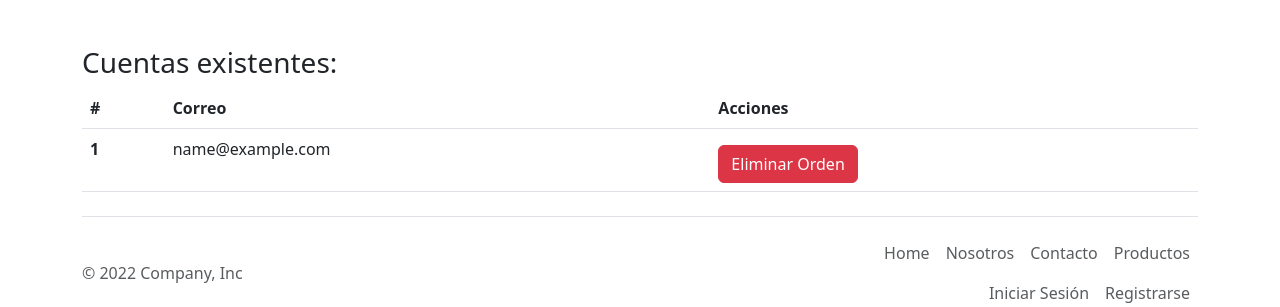
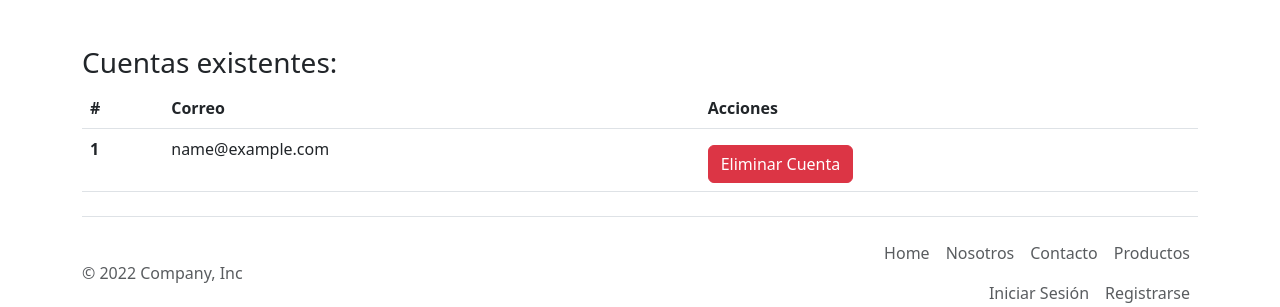
Before and after one commit to villagraandres/FrutiApp, a PHP site: template views/admin/cuenta.php in a window 1280 px wide. Shown: the part 490-797 px from the top of the page. Run offline with PHP 8.4, Linux system fonts and the light colour scheme; the template is opened without the code that fills it: most values are stand-ins (such as "Sample title", 1, 10 or a date in 2020); data that the repository does not hold is empty; some libraries are stand-ins or nearby versions.

Commit message:
Last commit

```diff
--- a/views/admin/cuenta.php
+++ b/views/admin/cuenta.php
@@ -36,7 +36,7 @@
       <th scope="row"><?php echo $usuarios->id ?></td>
       <td><?php echo $usuarios->email ?></td>
       <td>
-      <button  class="btn btn-danger text-white mt-2 eliminar-orden " data-id="<?php echo $usuarios->id?>" >Eliminar Orden</button>
+      <button  class="btn btn-danger text-white mt-2 eliminar-orden " data-id="<?php echo $usuarios->id?>" >Eliminar Cuenta</button>
       </td>
 
     </tr>
--- a/views/admin/productos.php
+++ b/views/admin/productos.php
@@ -47,7 +47,7 @@ use Model\Producto;
 
 
 
-       <button  class="btn btn-danger text-white mt-2 eliminar-orden "  data-producto="<?php echo $producto->id?>"  >Eliminar Orden</button>
+       <button  class="btn btn-danger text-white mt-2 eliminar-orden "  data-producto="<?php echo $producto->id?>"  >Eliminar Producto</button>
 
     </td>
 
```
